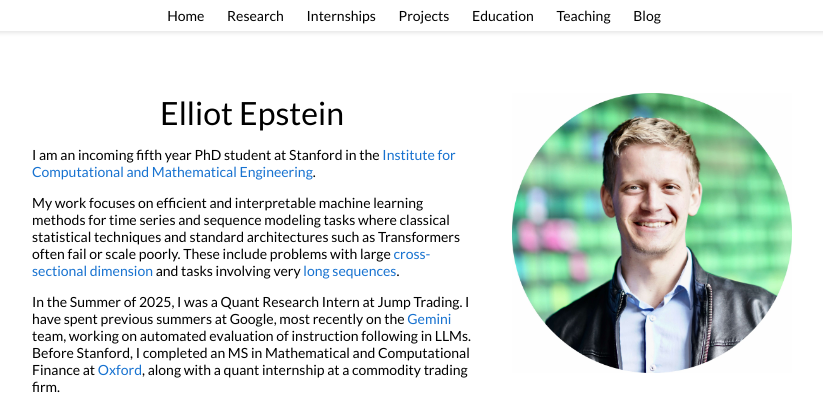
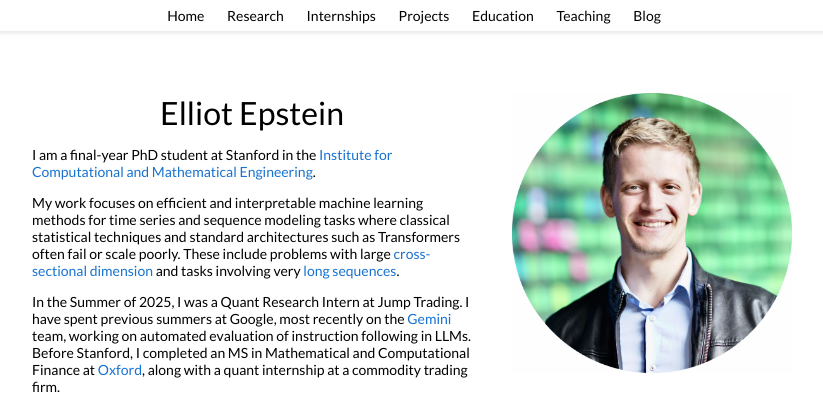
Before and after one commit to Elliotepsteino/Elliotepsteino.github.io, a Jekyll site: the page built from _posts/2025-10-11-FermiEval.markdown, in a window 1280 px wide and 900 px high. Shown: the top 395 px of the window, without its empty margins (228-1051 px from the left). Built offline with Jekyll 4.4.1, drawn with Linux system fonts in a browser that asks for light colours.

Commit message:
Update homepage copy

```diff
--- a/_layouts/default.html
+++ b/_layouts/default.html
@@ -52,7 +52,7 @@
                 Elliot Epstein
               </h1>
 
-              <p> I am an incoming fifth year PhD student at Stanford in the <a href="https://icme.stanford.edu/">Institute for Computational and Mathematical Engineering</a>.
+              <p> I am a final-year PhD student at Stanford in the <a href="https://icme.stanford.edu/">Institute for Computational and Mathematical Engineering</a>.
 
               <p> My work focuses on efficient and interpretable machine learning methods for time series and sequence modeling tasks where classical statistical techniques and standard architectures such as Transformers often fail or scale poorly.
                 These include problems with large <a href="https://arxiv.org/abs/2505.11243">cross-sectional dimension</a> and tasks involving very <a href="https://arxiv.org/abs/2302.06646">long sequences</a>.
```
